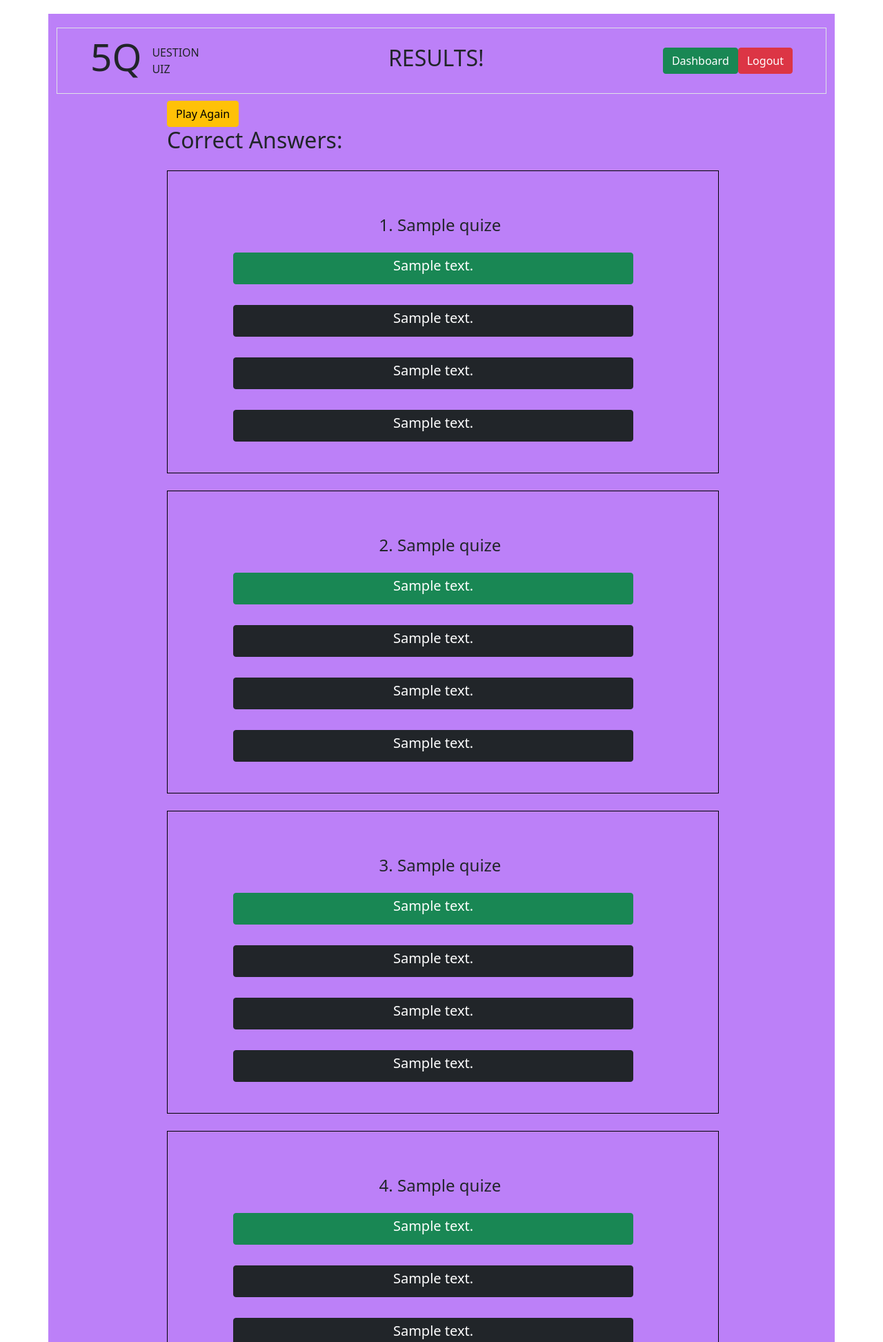
After one commit to Jacobopp27/Quiz-Project, a Flask app: page /results/1 in a window 1280 px wide. The commit adds this page. Shown: the top 1945 px of the page at 69% size. Run offline with Flask 2, Linux system fonts and the light colour scheme; the visitor is signed in with stand-in values (Sample User, id 1); tables that the repository leaves empty hold one stand-in row (values such as "Sample post").

Commit message:
Funcionamiento quiz

```diff
--- a/flask_app/controllers/quizes_controller.py
+++ b/flask_app/controllers/quizes_controller.py
@@ -56,6 +56,24 @@ def play_quiz(id):
     return render_template('play.html', user=user, quiz=quiz)
 
 
+@app.route('/results/<int:id>')
+def results(id):
+    if 'user_id' not in session:
+        return redirect('/')
+
+    formulario = {
+        "id": session['user_id']
+    }
+
+    user = User.get_by_id(formulario)
+
+
+    formulario = { "id": id }
+    quiz = Quiz.get_by_id(formulario)
+
+    return render_template('results.html', user=user, quiz=quiz)
+
+
 @app.route('/show/quiz/<int:id>')
 def show_quiz(id):
     if 'user_id' not in session:
--- a/flask_app/static/script.js
+++ b/flask_app/static/script.js
@@ -24,3 +24,165 @@ var ul = document.querySelector('.ul-5');
 for (var i = ul.children.length; i >= 0; i--) {
     ul.appendChild(ul.children[Math.random() * i | 0]);
 }
+
+
+
+
+score = []
+
+function save_q1(){
+    valorActivo = document.querySelector('input[name="question1"]:checked').value;
+    var element = document.getElementById("save-q-1");
+    var elementsaved = document.getElementById("saved-q-1");
+
+    elementsaved.classList.remove('hide')
+    element.classList.add('hide')
+
+    if (valorActivo == "correct_answer_1" ){
+        var valor= 1
+        score.push(valor)
+        console.log(valor)
+        console.log(score)
+        return valor
+
+    }
+    else{
+        var valor0= 0
+        console.log(valor0)
+        console.log(score)
+        return valor0
+    }
+
+}
+
+function save_q2(){
+    valorActivo = document.querySelector('input[name="question2"]:checked').value;
+
+    var element = document.getElementById("save-q-2");
+    var elementsaved = document.getElementById("saved-q-2");
+
+    elementsaved.classList.remove('hide')
+    element.classList.add('hide')
+
+    if (valorActivo == "correct_answer_2" ){
+        var valor= 1
+        score.push(valor)
+        console.log(valor)
+        console.log(score)
+        return valor
+
+    }
+    else{
+        var valor0= 0
+        console.log(valor0)
+        console.log(score)
+        return valor0
+    }
+
+}
+
+function save_q3(){
+    valorActivo = document.querySelector('input[name="question3"]:checked').value;
+
+    var element = document.getElementById("save-q-3");
+    var elementsaved = document.getElementById("saved-q-3");
+
+    elementsaved.classList.remove('hide')
+    element.classList.add('hide')
+
+    if (valorActivo == "correct_answer_3" ){
+        var valor= 1
+        score.push(valor)
+        console.log(valor)
+        console.log(score)
+        return valor
+
+    }
+    else{
+        var valor0= 0
+        console.log(valor0)
+        console.log(score)
+        return valor0
+    }
+
+}
+
+function save_q4(){
+    valorActivo = document.querySelector('input[name="question4"]:checked').value;
+
+    var element = document.getElementById("save-q-4");
+    var elementsaved = document.getElementById("saved-q-4");
+
+    elementsaved.classList.remove('hide')
+    element.classList.add('hide')
+
+    if (valorActivo == "correct_answer_4" ){
+        var valor= 1
+        score.push(valor)
+        console.log(valor)
+        console.log(score)
+        return valor
+
+    }
+    else{
+        var valor0= 0
+        console.log(valor0)
+        console.log(score)
+        return valor0
+    }
+
+}
+
+function save_q5(){
+    valorActivo = document.querySelector('input[name="question5"]:checked').value;
+
+    var element = document.getElementById("save-q-5");
+    var elementsaved = document.getElementById("saved-q-5");
+
+    elementsaved.classList.remove('hide')
+    element.classList.add('hide')
+
+    if (valorActivo == "correct_answer_5" ){
+        var valor= 1
+        score.push(valor)
+        console.log(valor)
+        console.log(score)
+        return valor
+
+    }
+    else{
+        var valor0= 0
+        console.log(valor0)
+        console.log(score)
+        return valor0
+    }
+
+}
+
+function results(){
+    var final_score = score.length
+    console.log(final_score)
+    document.getElementById('finalscore').innerHTML = "Your final score is: " + final_score +"/5"
+
+    var element = document.getElementById("playagain");
+    element.classList.remove('hide');
+    var results = document.getElementById("see-results");
+    results.classList.remove('hide');
+}
+
+
+function like(){
+    var element = document.getElementById("like");
+    var elementliked = document.getElementById("form-unlike");
+
+    elementliked.classList.remove('hide');
+    element.classList.add('hide');
+}
+
+function unlike(){
+    var element = document.getElementById("form-unlike");
+    var elementliked = document.getElementById("like");
+    element.classList.add('hide');
+    elementliked.classList.remove('hide');
+
+}
--- a/flask_app/static/style.css
+++ b/flask_app/static/style.css
@@ -6,6 +6,7 @@
 body{
     padding: 20px;
     background-color: black;
+    height: auto;
 }
 
 .tittle{
@@ -45,6 +46,7 @@ textarea{
 }
 .d-block{
     margin: 10px 10px 10px 160px;
+    height: auto;
 }
 #input{
     margin:10px 330px;
@@ -63,14 +65,32 @@ textarea{
 .question{
     margin: 10px 160px;
     width: 460px;
+    text-align: center;
 }
+
+#btn{
+    width: 580px;
+    margin: 15px 0;
+}
+
+.save{
+    text-align: center;
+}
+
 .answers{
-    margin: 10px 160px;
-    width: 460px;
+    width: 760px;
+    height: auto;
+    display: block;
+    text-align: center;
+    margin: 0;
+    padding: auto;
 }
+
+
 
 .hide{
     display: none;
+    visibility: hidden;
 }
 
 
@@ -90,9 +110,10 @@ textarea{
 .form-g{
     border: solid black 1px;
     width: 800px;
-    height: 400px;
+    height: auto;
     margin: 25px 0px;
     padding: 30px 5px;
+    text-align: center;
 }
 #answer{
     height: 38px;
@@ -101,3 +122,32 @@ textarea{
     margin: 5px;
     padding: 5px;
 }
+
+
+#input-results{
+    width: 100px;
+    height: 45px;
+    display: inline;
+    text-align: center;
+}
+
+
+.finalscore{
+    text-align: right;
+    font-family: Verdana, Geneva, Tahoma, sans-serif;
+    margin: 20px;
+}
+
+.show_results{
+    vertical-align: super;
+    margin: 0;
+}
+#playagain{
+    text-align: right;
+}
+
+
+.playagain{
+    width: 630px;
+    text-align: right;
+}
--- a/flask_app/templates/dashboard.html
+++ b/flask_app/templates/dashboard.html
@@ -38,13 +38,13 @@
                             <form action="/like" method="post" id="like" name="form_like" class="">
                                 <input type="hidden" name="user_id" value="{{user.id}}">
                                 <input type="hidden" name="quiz_id" value="{{quiz.id}}">
-                                <input type="submit" id="likes" class="btn btn-info" value="Like" onclick="action()">
+                                <input type="submit" id="likes" class="btn btn-info" value="Like" onclick="like()">
                             </form>
 
                             <form action="/delete/like/{{user.id}}/{{quiz.id}}"  id="form-unlike" name="form-unlike" class="">
                                 <input type="hidden" name="user_id" value="{{user.id}}">
                                 <input type="hidden" name="quiz_id" value="{{quiz.id}}">
-                                <input type="submit" id="unlike" class="btn btn-info" value="Unlike"  >
+                                <input type="submit" id="unlike" class="btn btn-info" value="Unlike" onclick="unlike()">
                             </form>
 
                     </div>
--- /dev/null
+++ b/flask_app/templates/results.html
@@ -0,0 +1,151 @@
+<!DOCTYPE html>
+<html lang="en">
+<head>
+    <meta charset="UTF-8">
+    <meta http-equiv="X-UA-Compatible" content="IE=edge">
+    <meta name="viewport" content="width=device-width, initial-scale=1.0">
+    <title>Quizes</title>
+    <link rel="stylesheet" href="{{ url_for('static', filename='style.css')}}">
+    <link href="https://cdn.jsdelivr.net/npm/bootstrap@5.0.2/dist/css/bootstrap.min.css" rel="stylesheet" integrity="sha384-EVSTQN3/azprG1Anm3QDgpJLIm9Nao0Yz1ztcQTwFspd3yD65VohhpuuCOmLASjC" crossorigin="anonymous">
+</head>
+<body>
+    <div class="container">
+        <div class="d-flex justify-content-between align-items-center py-2 px-5 bottom border solid black">
+            <div class="tittle">
+                <h1 class="fiveq">5Q</h1>
+                <p class="question-quiz">UESTION <BR>UIZ</p>
+            </div>
+            <h2 class="text-center">RESULTS!</h2>
+            <div class="d-flex">
+                <a href="/dashboard" class="btn btn-success">Dashboard</a>
+                <form action='/logout' method="post">
+                    <input type="submit" value="Logout" class="btn btn-danger">
+                </form>
+            </div>
+        </div>
+        <div class="col-8"  >
+            <div class="d-block" id="all">
+                <input type="hidden" name="user_id" value="{{user.id}}">
+                <div>
+                    <div>
+                        <a href="/play/quiz/{{quiz.id}}" class="btn btn-warning" id="playagain">Play Again</a>
+                    </div>
+                    <div>
+                        <h2>Correct Answers:</h2>
+                    </div>
+                </div>
+                <div class="form-g">
+                    <div class="question">
+                        <label for="question_1"></label>
+                        <div>
+                            <h4 id="questions" name="question_1">1. {{quiz.question_1}}</h4>
+                        </div>
+                    </div>
+                    <div class="answers">
+                        <div class="btn btn-success" id="btn">
+                            <h5> {{quiz.correct_answer_1}}</h5>
+                        </div>
+                        <div class="btn btn-dark" id="btn">
+                            <h5>{{quiz.incorrect_answer_1_1}}</h5>
+                        </div>
+                        <div class="btn btn-dark" id="btn">
+                            <h5>{{quiz.incorrect_answer_1_2}}</h5>
+                        </div>
+                        <div class="btn btn-dark" id="btn">
+                            <h5>{{quiz.incorrect_answer_1_3}}</h5>
+                        </div>
+                    </div>
+                </div>
+                <div class="form-g">
+                    <div class="question">
+                        <label for="question_2"></label>
+                        <div>
+                            <h4 id="questions" name="question_2">2. {{quiz.question_2}}</h4>
+                        </div>
+                    </div>
+                    <div class="answers">
+                        <div class="btn btn-success" id="btn">
+                            <h5>{{quiz.correct_answer_2}}</h5>
+                        </div>
+                        <div class="btn btn-dark" id="btn">
+                            <h5>{{quiz.incorrect_answer_2_1}}</h5>
+                        </div>
+                        <div class="btn btn-dark" id="btn">
+                            <h5>{{quiz.incorrect_answer_2_2}}</h5>
+                        </div>
+                        <div class="btn btn-dark" id="btn">
+                            <h5>{{quiz.incorrect_answer_2_3}}</h5>
+                        </div>
+                    </div>
+                </div>
+                <div class="form-g">
+                    <div class="question">
+                        <label for="question_3"></label>
+                        <div>
+                            <h4 id="questions" name="question_3">3. {{quiz.question_3}}</h4>
+                        </div>
+                    </div>
+                    <div class="answers">
+                        <div class="btn btn-success" id="btn">
+                            <h5>{{quiz.correct_answer_3}}</h5>
+                        </div>
+                        <div class="btn btn-dark" id="btn">
+                            <h5>{{quiz.incorrect_answer_3_1}}</h5>
+                        </div>
+                        <div class="btn btn-dark" id="btn">
+                            <h5>{{quiz.incorrect_answer_3_2}}</h5>
+                        </div>
+                        <div class="btn btn-dark" id="btn">
+                            <h5>{{quiz.incorrect_answer_3_3}}</h5>
+                        </div>
+                    </div>
+                </div>
+                <div class="form-g">
+                    <div class="question">
+                        <label for="question_4"></label>
+                        <div>
+                            <h4 id="questions" name="question_4">4. {{quiz.question_4}}</h4>
+                        </div>
+                    </div>
+                    <div class="answers">
+                        <div class="btn btn-success" id="btn">
+                            <h5>{{quiz.correct_answer_4}}</h5>
+                        </div>
+                        <div class="btn btn-dark" id="btn">
+                            <h5>{{quiz.incorrect_answer_4_1}}</h5>
+                        </div>
+                        <div class="btn btn-dark" id="btn">
+                            <h5>{{quiz.incorrect_answer_4_2}}</h5>
+                        </div>
+                        <div class="btn btn-dark" id="btn">
+                            <h5>{{quiz.incorrect_answer_4_3}}</h5>
+                        </div>
+                    </div>
+                </div>
+                <div class="form-g">
+                    <div class="question">
+                        <label for="question_5"></label>
+                        <div>
+                            <h4 id="questions" name="question_5">5. {{quiz.question_5}}</h4>
+                        </div>
+                    </div>
+                    <div class="answers">
+                        <div class="btn btn-success" id="btn">
+                            <h5>{{quiz.correct_answer_5}}</h5>
+                        </div>
+                        <div class="btn btn-dark" id="btn">
+                            <h5>{{quiz.incorrect_answer_5_1}}</h5>
+                        </div>
+                        <div class="btn btn-dark" id="btn">
+                            <h5>{{quiz.incorrect_answer_5_2}}</h5>
+                        </div>
+                        <div class="btn btn-dark" id="btn">
+                            <h5>{{quiz.incorrect_answer_5_3}}</h5>
+                        </div>
+                    </div>
+                </div>
+            </div>
+        </div>
+    </div>
+    <script src="{{url_for('static', filename='script.js')}}"></script>
+</body>
```
Also changed, not shown: flask_app/templates/play.html (+72 -47 lines).
